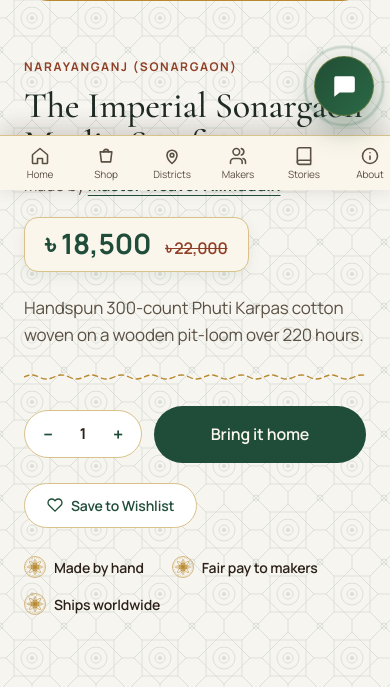
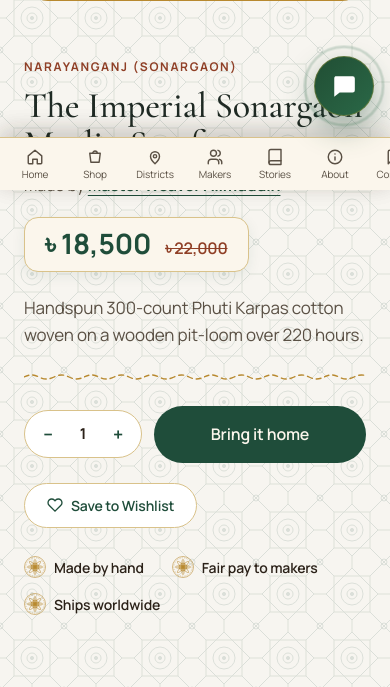
Before and after one commit to fatema-alt/Sorolata, a Laravel app: page /product/the-imperial-sonargaon-muslin-scarf in a window 390 px wide. Shown: the part 654-1341 px from the top of the page. Run offline with Laravel 12, Linux system fonts and the light colour scheme; data comes from the database, SQL or seed files in the repository; data that the repository does not hold is empty; style sheets or scripts are compiled from the project's sources; some libraries are stand-ins or nearby versions.

Commit message:
Keep mobile hero buttons side by side, clean up Why icons, and tighten mobile bottom nav

```diff
--- a/resources/views/components/mobile-bottom-nav.blade.php
+++ b/resources/views/components/mobile-bottom-nav.blade.php
@@ -10,34 +10,38 @@
         right: 0;
         bottom: 0;
         z-index: 50;
-        background: rgba(251, 246, 236, 0.96);
-        backdrop-filter: blur(10px);
-        -webkit-backdrop-filter: blur(10px);
+        background: #FBF6EC;
         border-top: 1px solid #D9C28A;
-        box-shadow: 0 -6px 24px rgba(43, 33, 24, 0.1);
+        box-shadow: 0 -6px 24px rgba(43, 33, 24, 0.12);
         display: flex;
         align-items: center;
+        justify-content: flex-start;
         overflow-x: auto;
         -webkit-overflow-scrolling: touch;
         scrollbar-width: none;
-        padding: 6px 8px calc(6px + env(safe-area-inset-bottom, 0px));
+        padding: 6px 6px calc(6px + env(safe-area-inset-bottom, 0px));
         gap: 2px;
+        box-sizing: border-box;
     }
     .soro-mobile-bnav::-webkit-scrollbar { display: none; }
     .soro-mobile-bnav a {
         flex: 0 0 auto;
-        min-width: 64px;
+        min-width: 58px;
         display: flex;
         flex-direction: column;
         align-items: center;
         justify-content: center;
         gap: 3px;
-        padding: 4px 6px;
+        padding: 4px 4px;
         text-decoration: none;
         font-size: 10px;
-        line-height: 1.1;
+        line-height: 1.15;
         position: relative;
         color: #5A5044;
+    }
+    .soro-mobile-bnav a svg {
+        width: 18px;
+        height: 18px;
     }
     .soro-mobile-bnav a.is-active {
         color: #1F4D3A;
```
Also changed, not shown: resources/views/storefront/sections/render-block.blade.php (+19 -8 lines).
